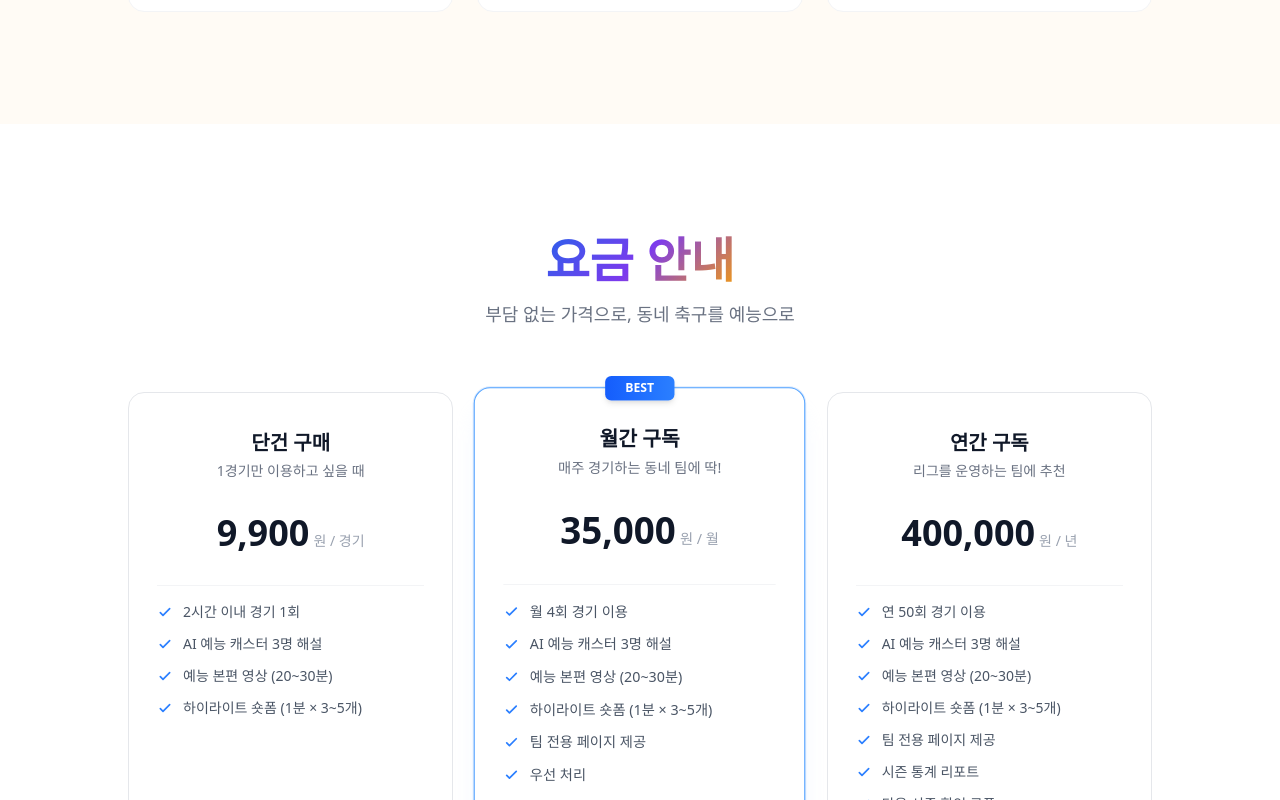
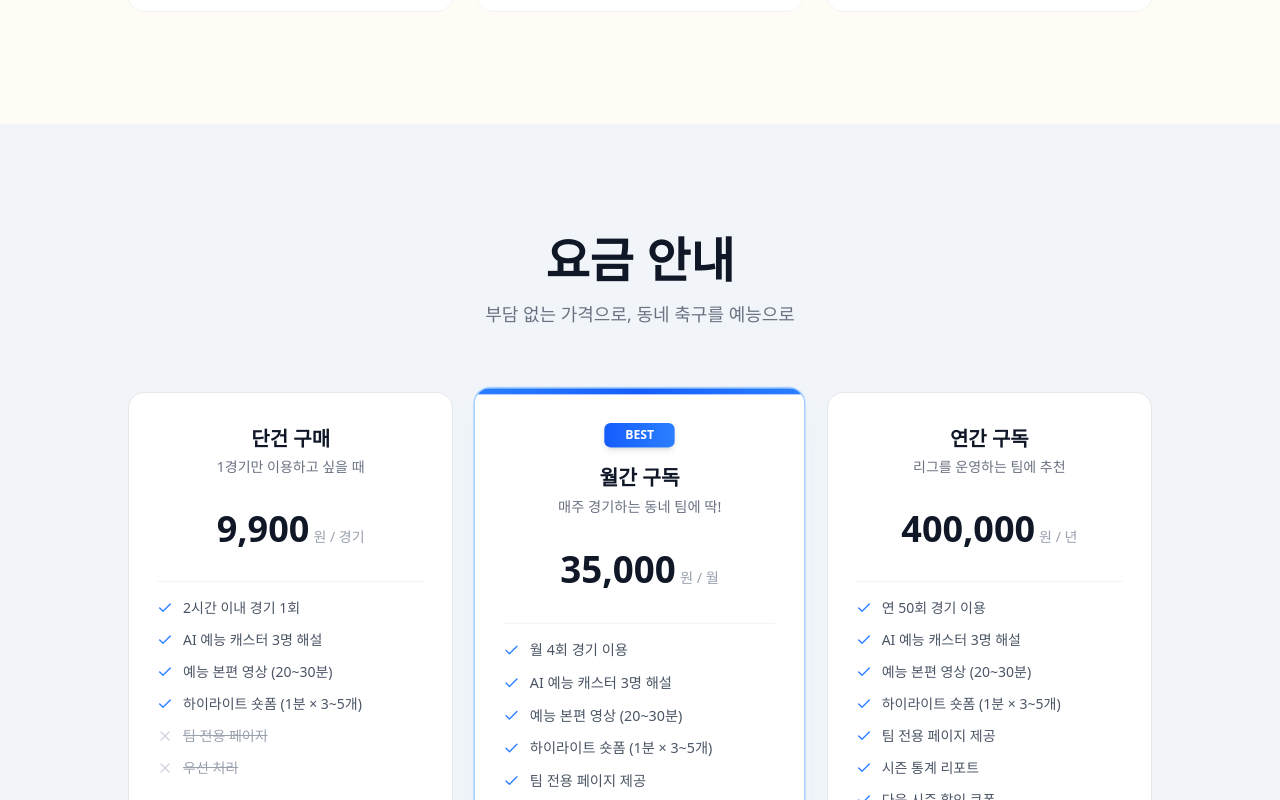
Before and after one commit to kangyh427/boomcast, a Next.js app: page / in a window 1280 px wide. Shown: the part 5120-5920 px from the top of the page. Built offline with nearby package versions, Linux system fonts and the light colour scheme; a web font is replaced by a local one.

Commit message:
Update Pricing.tsx

```diff
--- a/src/components/landing/Pricing.tsx
+++ b/src/components/landing/Pricing.tsx
@@ -1,22 +1,28 @@
 /*
  * ============================================================
  * 파일: src/components/landing/Pricing.tsx
- * 설명: BoomCast 요금 안내 - 3열 카드 (화이트 테마)
+ * 설명: BoomCast 요금 안내 — 디자인 리뉴얼 v2
  * 경로: src/components/landing/Pricing.tsx
- * 최근 작업: 세션 6 - 전면 재작성
- *   - 인수인계서 [F] 확정 요금 데이터
- *   - "실시간 이벤트 감지" 삭제
- *   - "경기당 OO원" 비교가 삭제
- *   - CTA 버튼 없음 (사이트 전체 2곳만 유지)
- *   - useLang() 적용
+ * 최근 작업: 세션 11 - 디자인 리뉴얼 (마스터플랜 PART 8-6)
+ *   - BEST 카드: 블루 그라데이션 상단 바 추가
+ *   - 체크마크: inline SVG → lucide-react Check 아이콘
+ *   - 비활성 기능: 회색 텍스트 + 줄긋기 (연간 플랜에만)
+ *   - 배경: white → slate-bg (#F1F5F9) / 카드는 white
+ *   - gradient-text 제거 (Hero에서만 사용 규칙)
+ *   - useInView + useInViewMultiple 스크롤 등장 애니메이션
+ *   - card-hover 효과 적용
+ *   - CTA 버튼 없음 유지 (사이트 전체 2곳만 유지)
+ *   - "무료" 문구 없음 유지
  * 작성일: 2026-03-07
  * ============================================================
  */
 
 "use client";
 
+import { Check, X } from "lucide-react";
 import { Badge } from "@/components/ui/badge";
 import { useLang } from "@/providers/LanguageProvider";
+import { useInView, useInViewMultiple } from "@/hooks/useInView";
 
 /* ── 한/영 섹션 텍스트 ── */
 const text = {
@@ -26,12 +32,28 @@ const text = {
   },
   en: {
     sectionTitle: "Pricing",
-    sectionSubtitle: "Affordable plans to turn your games into entertainment",
+    sectionSubtitle:
+      "Affordable plans to turn your games into entertainment",
   },
 };
 
+/* ── 기능 항목 타입 ── */
+interface PlanFeature {
+  text: string;
+  included: boolean;
+}
+
+interface Plan {
+  name: string;
+  description: string;
+  price: string;
+  unit: string;
+  features: PlanFeature[];
+  popular: boolean;
+}
+
 /* ── 요금 데이터 (인수인계서 [F] 확정) ── */
-const plans = {
+const plans: Record<string, Plan[]> = {
   ko: [
     {
       name: "단건 구매",
@@ -39,10 +61,12 @@ const plans = {
       price: "9,900",
       unit: "원 / 경기",
       features: [
-        "2시간 이내 경기 1회",
-        "AI 예능 캐스터 3명 해설",
-        "예능 본편 영상 (20~30분)",
-        "하이라이트 숏폼 (1분 × 3~5개)",
+        { text: "2시간 이내 경기 1회", included: true },
+        { text: "AI 예능 캐스터 3명 해설", included: true },
+        { text: "예능 본편 영상 (20~30분)", included: true },
+        { text: "하이라이트 숏폼 (1분 × 3~5개)", included: true },
+        { text: "팀 전용 페이지", included: false },
+        { text: "우선 처리", included: false },
       ],
       popular: false,
     },
@@ -52,12 +76,12 @@ const plans = {
       price: "35,000",
       unit: "원 / 월",
       features: [
-        "월 4회 경기 이용",
-        "AI 예능 캐스터 3명 해설",
-        "예능 본편 영상 (20~30분)",
-        "하이라이트 숏폼 (1분 × 3~5개)",
-        "팀 전용 페이지 제공",
-        "우선 처리",
+        { text: "월 4회 경기 이용", included: true },
+        { text: "AI 예능 캐스터 3명 해설", included: true },
+        { text: "예능 본편 영상 (20~30분)", included: true },
+        { text: "하이라이트 숏폼 (1분 × 3~5개)", included: true },
+        { text: "팀 전용 페이지 제공", included: true },
+        { text: "우선 처리", included: true },
       ],
       popular: true,
     },
@@ -67,14 +91,14 @@ const plans = {
       price: "400,000",
       unit: "원 / 년",
       features: [
-        "연 50회 경기 이용",
-        "AI 예능 캐스터 3명 해설",
-        "예능 본편 영상 (20~30분)",
-        "하이라이트 숏폼 (1분 × 3~5개)",
-        "팀 전용 페이지 제공",
-        "시즌 통계 리포트",
-        "다음 시즌 할인 쿠폰",
-        "최우선 처리",
+        { text: "연 50회 경기 이용", included: true },
+        { text: "AI 예능 캐스터 3명 해설", included: true },
+        { text: "예능 본편 영상 (20~30분)", included: true },
+        { text: "하이라이트 숏폼 (1분 × 3~5개)", included: true },
+        { text: "팀 전용 페이지 제공", included: true },
+        { text: "시즌 통계 리포트", included: true },
+        { text: "다음 시즌 할인 쿠폰", included: true },
+        { text: "최우선 처리", included: true },
       ],
       popular: false,
     },
@@ -86,10 +110,12 @@ const plans = {
       price: "$7.99",
       unit: "/ game",
       features: [
-        "1 game up to 2 hours",
-        "3 AI entertainment casters",
-        "Full show video (20-30 min)",
-        "Highlight shorts (1 min × 3-5)",
+        { text: "1 game up to 2 hours", included: true },
+        { text: "3 AI entertainment casters", included: true },
+        { text: "Full show video (20-30 min)", included: true },
+        { text: "Highlight shorts (1 min × 3-5)", included: true },
+        { text: "Team page", included: false },
+        { text: "Priority processing", included: false },
       ],
       popular: false,
     },
@@ -99,12 +125,12 @@ const plans = {
       price: "$24.99",
       unit: "/ mo",
       features: [
-        "Up to 4 games per month",
-        "3 AI entertainment casters",
-        "Full show video (20-30 min)",
-        "Highlight shorts (1 min × 3-5)",
-        "Team page included",
-        "Priority processing",
+        { text: "Up to 4 games per month", included: true },
+        { text: "3 AI entertainment casters", included: true },
+        { text: "Full show video (20-30 min)", included: true },
+        { text: "Highlight shorts (1 min × 3-5)", included: true },
+        { text: "Team page included", included: true },
+        { text: "Priority processing", included: true },
       ],
       popular: true,
     },
@@ -114,14 +140,14 @@ const plans = {
       price: "$299.99",
       unit: "/ yr",
       features: [
-        "Up to 50 games per year",
-        "3 AI entertainment casters",
-        "Full show video (20-30 min)",
-        "Highlight shorts (1 min × 3-5)",
-        "Team page included",
-        "Season statistics report",
-        "Next season discount coupon",
-        "Top priority processing",
+        { text: "Up to 50 games per year", included: true },
+        { text: "3 AI entertainment casters", included: true },
+        { text: "Full show video (20-30 min)", included: true },
+        { text: "Highlight shorts (1 min × 3-5)", included: true },
+        { text: "Team page included", included: true },
+        { text: "Season statistics report", included: true },
+        { text: "Next season discount coupon", included: true },
+        { text: "Top priority processing", included: true },
       ],
       popular: false,
     },
@@ -133,31 +159,44 @@ export default function Pricing() {
   const t = text[lang];
   const planList = plans[lang];
 
+  /* 스크롤 등장 애니메이션 */
+  const headerRef = useInView();
+  const cardsRef = useInViewMultiple();
+
   return (
-    <section id="pricing" className="py-20 sm:py-28 px-4 bg-white">
+    <section id="pricing" className="py-20 sm:py-28 px-4 bg-slate-bg">
       <div className="max-w-5xl mx-auto">
         {/* ── 섹션 헤더 ── */}
-        <div className="text-center mb-16">
+        <div ref={headerRef} className="reveal text-center mb-16">
           <h2 className="text-3xl sm:text-4xl lg:text-5xl font-extrabold text-gray-900 mb-4">
-            <span className="gradient-text">{t.sectionTitle}</span>
+            {t.sectionTitle}
           </h2>
           <p className="text-gray-500 text-lg">{t.sectionSubtitle}</p>
         </div>
 
         {/* ── 플랜 카드 ── */}
-        <div className="grid md:grid-cols-3 gap-6 items-stretch">
+        <div
+          ref={cardsRef}
+          className="grid md:grid-cols-3 gap-6 items-stretch"
+        >
           {planList.map((plan, index) => (
             <div
               key={index}
-              className={`relative bg-white rounded-2xl border p-7 transition-all duration-300 flex flex-col ${
+              className={`reveal stagger-${index + 1} relative bg-white rounded-2xl border overflow-hidden flex flex-col card-hover ${
                 plan.popular
-                  ? "border-blue-400 shadow-xl shadow-blue-100/40 ring-1 ring-blue-100 scale-[1.02]"
-                  : "border-gray-200 hover:border-gray-300 hover:shadow-lg"
+                  ? "border-blue-300 shadow-xl shadow-blue-100/40 ring-1 ring-blue-100 scale-[1.02]"
+                  : "border-gray-200"
               }`}
             >
+              {/* ── BEST 카드 상단 블루 그라데이션 바 ── */}
+              {plan.popular && (
+                <div className="h-1.5 bg-gradient-to-r from-blue-500 via-blue-600 to-blue-500" />
+              )}
+
+              <div className="p-7 flex flex-col flex-1">
                 {/* BEST 뱃지 */}
                 {plan.popular && (
-                <div className="absolute -top-3.5 left-1/2 -translate-x-1/2">
+                  <div className="flex justify-center mb-3">
                     <Badge className="bg-gradient-to-r from-blue-600 to-blue-500 border-0 text-white px-5 py-1 shadow-md text-xs font-bold">
                       BEST
                     </Badge>
@@ -165,15 +204,23 @@ export default function Pricing() {
                 )}
 
                 {/* 플랜 이름 */}
-              <div className="text-center pt-2 pb-4">
-                <h3 className="text-xl font-bold text-gray-900 mb-1">{plan.name}</h3>
-                <p className="text-gray-500 text-sm">{plan.description}</p>
+                <div className="text-center pt-1 pb-4">
+                  <h3 className="text-xl font-bold text-gray-900 mb-1">
+                    {plan.name}
+                  </h3>
+                  <p className="text-gray-500 text-sm">
+                    {plan.description}
+                  </p>
                 </div>
 
                 {/* 가격 */}
                 <div className="text-center my-4">
-                <span className="text-4xl font-black text-gray-900">{plan.price}</span>
-                <span className="text-gray-400 text-sm ml-1">{plan.unit}</span>
+                  <span className="text-4xl font-black text-gray-900">
+                    {plan.price}
+                  </span>
+                  <span className="text-gray-400 text-sm ml-1">
+                    {plan.unit}
+                  </span>
                 </div>
 
                 {/* 구분선 */}
@@ -182,14 +229,24 @@ export default function Pricing() {
                 {/* 기능 목록 */}
                 <ul className="space-y-3 flex-1">
                   {plan.features.map((feature, i) => (
-                  <li key={i} className="flex items-start gap-2.5 text-sm text-gray-600">
-                    <svg className="w-4 h-4 text-blue-500 mt-0.5 shrink-0" fill="none" stroke="currentColor" viewBox="0 0 24 24">
-                      <path strokeLinecap="round" strokeLinejoin="round" strokeWidth={2.5} d="M5 13l4 4L19 7" />
-                    </svg>
-                    {feature}
+                    <li
+                      key={i}
+                      className={`flex items-start gap-2.5 text-sm ${
+                        feature.included
+                          ? "text-gray-600"
+                          : "text-gray-400 line-through"
+                      }`}
+                    >
+                      {feature.included ? (
+                        <Check className="w-4 h-4 text-blue-500 mt-0.5 shrink-0" />
+                      ) : (
+                        <X className="w-4 h-4 text-gray-300 mt-0.5 shrink-0" />
+                      )}
+                      {feature.text}
                     </li>
                   ))}
                 </ul>
+              </div>
             </div>
           ))}
         </div>
```
Lines whose indentation alone changed are shown as unchanged.
